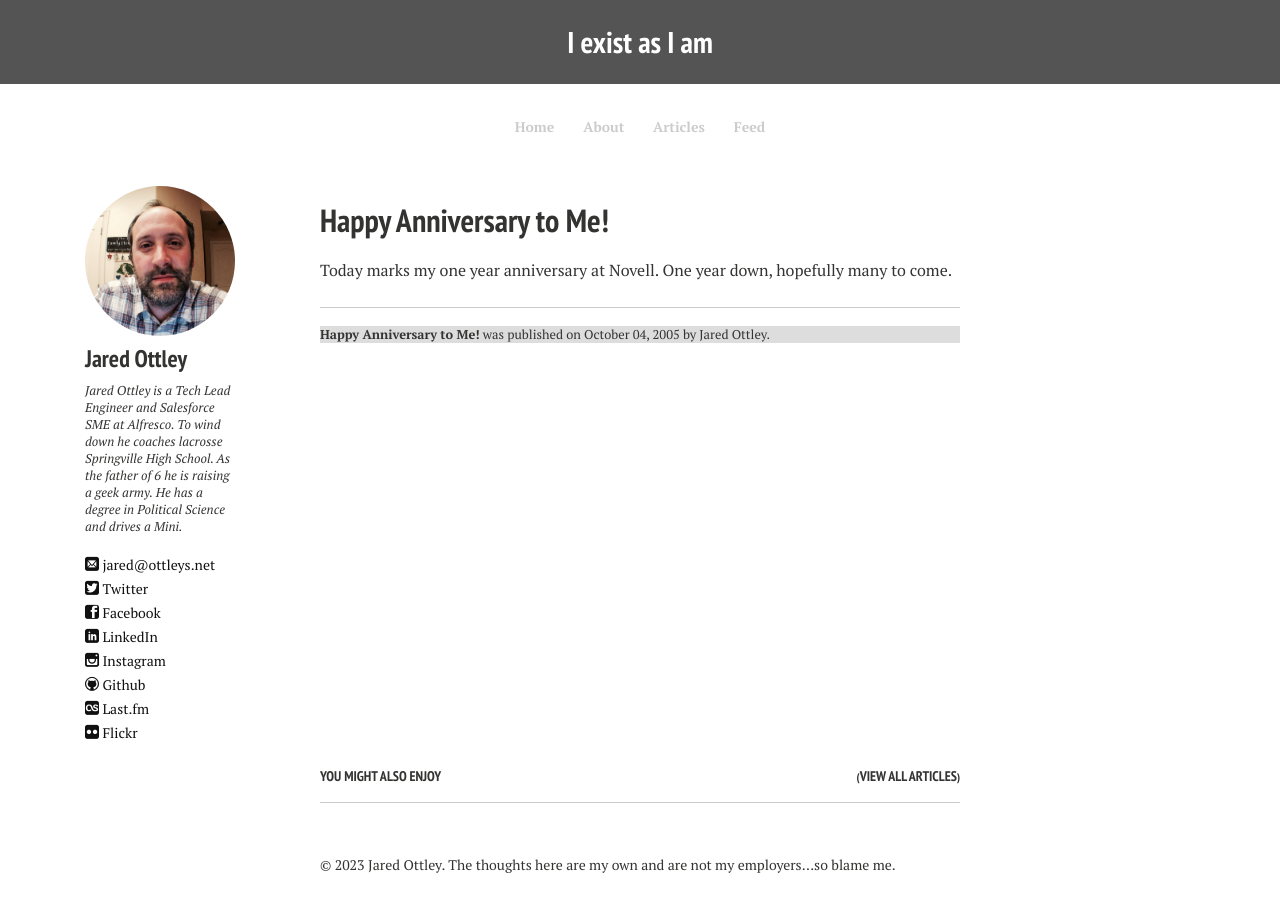
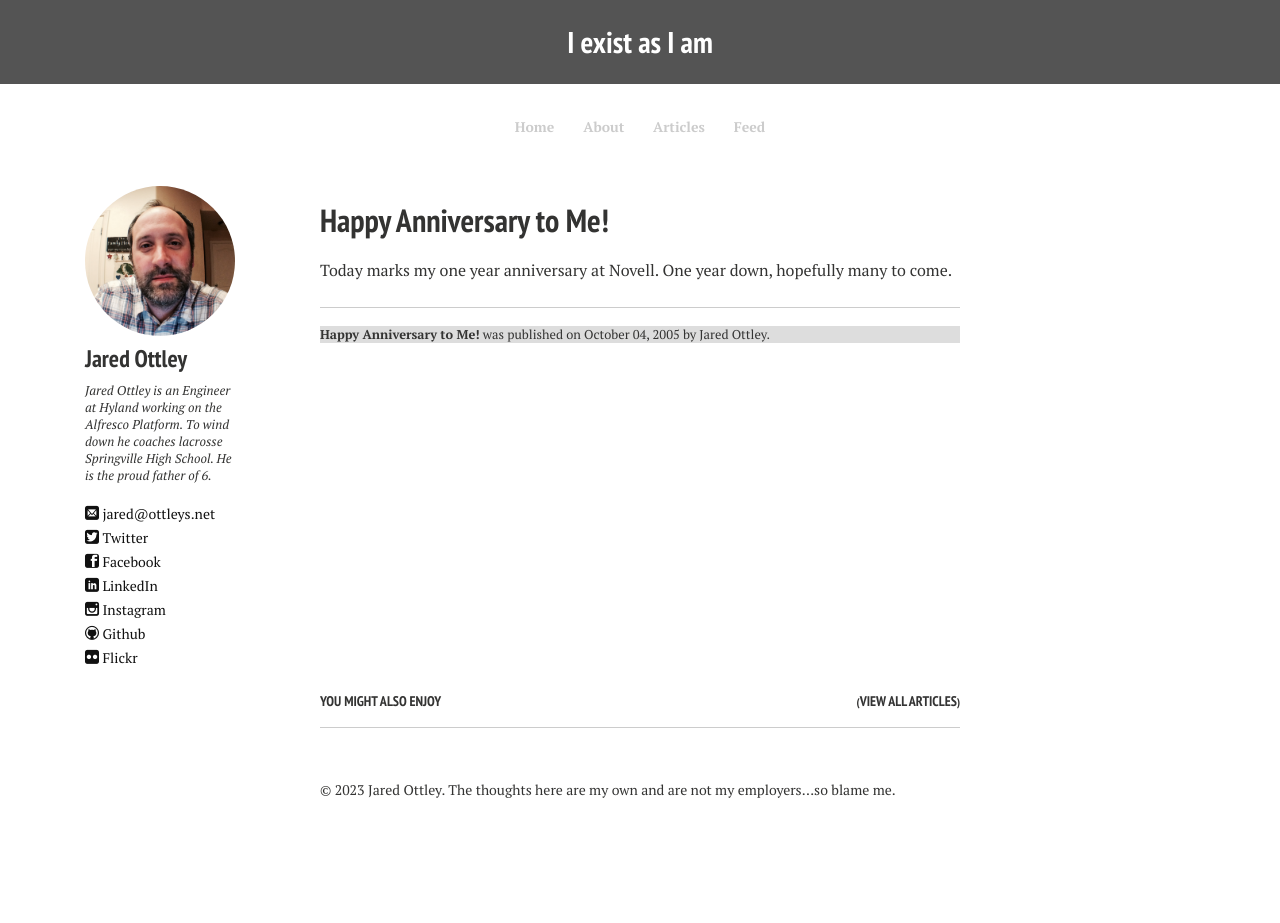
Before and after one commit to jottley/jottley.github.io, a Jekyll site: the page built from _posts/2005-10-04-happy-anniversary-to-me.md, in a window 1280 px wide. Built offline with Jekyll 4.4.1, drawn with Linux system fonts in a browser that asks for light colours; nearby versions of some CDN libraries; after the commit the page ends 900 px from its top, so only the background shows below that.

Commit message:
Update config

```diff
--- a/_config.yml
+++ b/_config.yml
@@ -8,7 +8,7 @@
 owner:
   name:           Jared Ottley
   avatar:         photo.JPG
-  bio:            "Jared Ottley is a Tech Lead Engineer and Salesforce SME at <a href='http://www.alfresco.com'>Alfresco</a>.  To wind down he coaches lacrosse Springville High School. As the father of 6 he is raising a geek army. He has a degree in Political Science and drives a Mini."
+  bio:            "Jared Ottley is an Engineer at <a href='http://www.hyland.com'>Hyland</a> working on the Alfresco Platform.  To wind down he coaches lacrosse Springville High School. He is the proud father of 6."
   email:          jared@ottleys.net
   # Social networking links are used in author-bio sidebar. Update and remove as you like.
   # To register at HMFAYSAL SOCIAL, visit http://social.hmfaysal.tk
@@ -17,9 +17,9 @@
   github:         jottley
   linkedin:       jottley
   instagram:      jaredrottley
-  lastfm:         user/jottley
+  #lastfm:         user/jottley
   flickr:         jottley
-  tumblr:
+  #tumblr:
   # For Google Authorship https://plus.google.com/authorship
   #google_plus:    https://plus.google.com/u/0/116380333940951424604/posts
 
```
